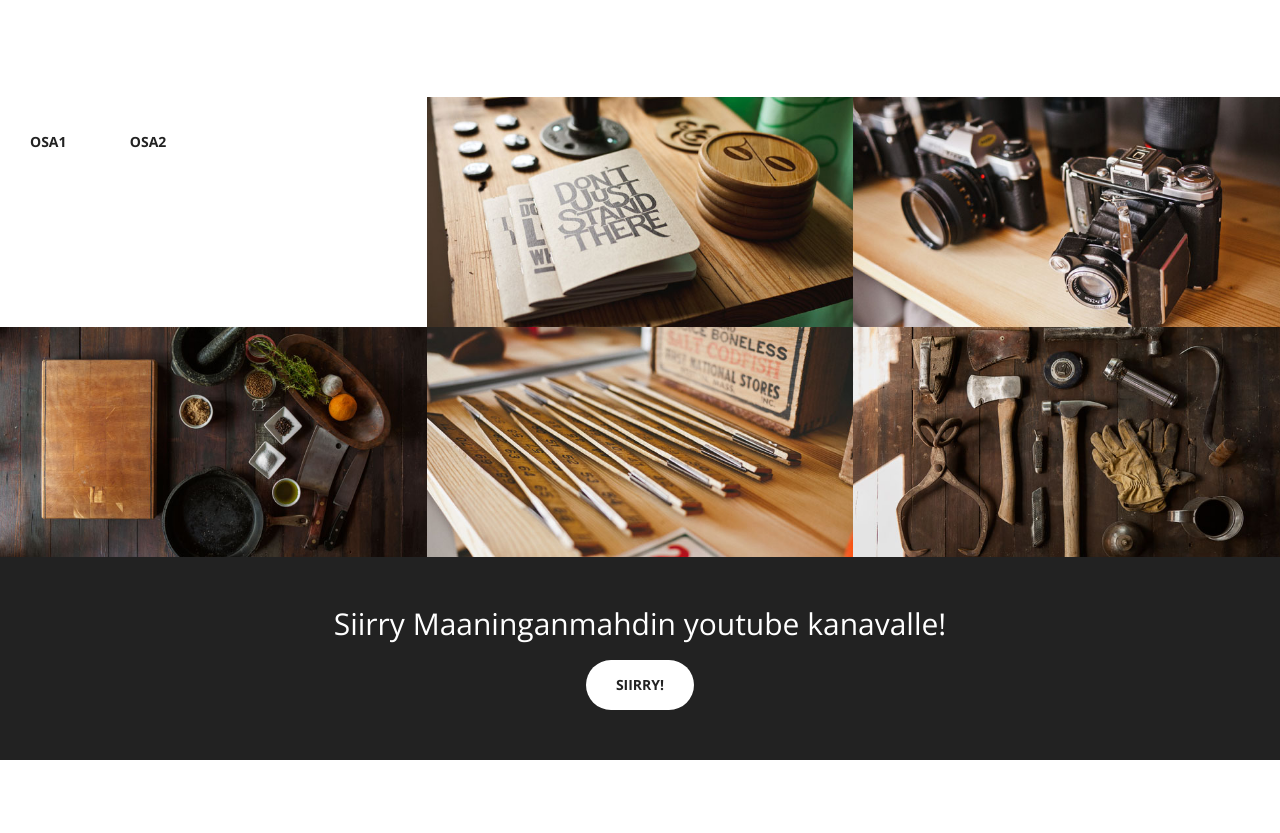
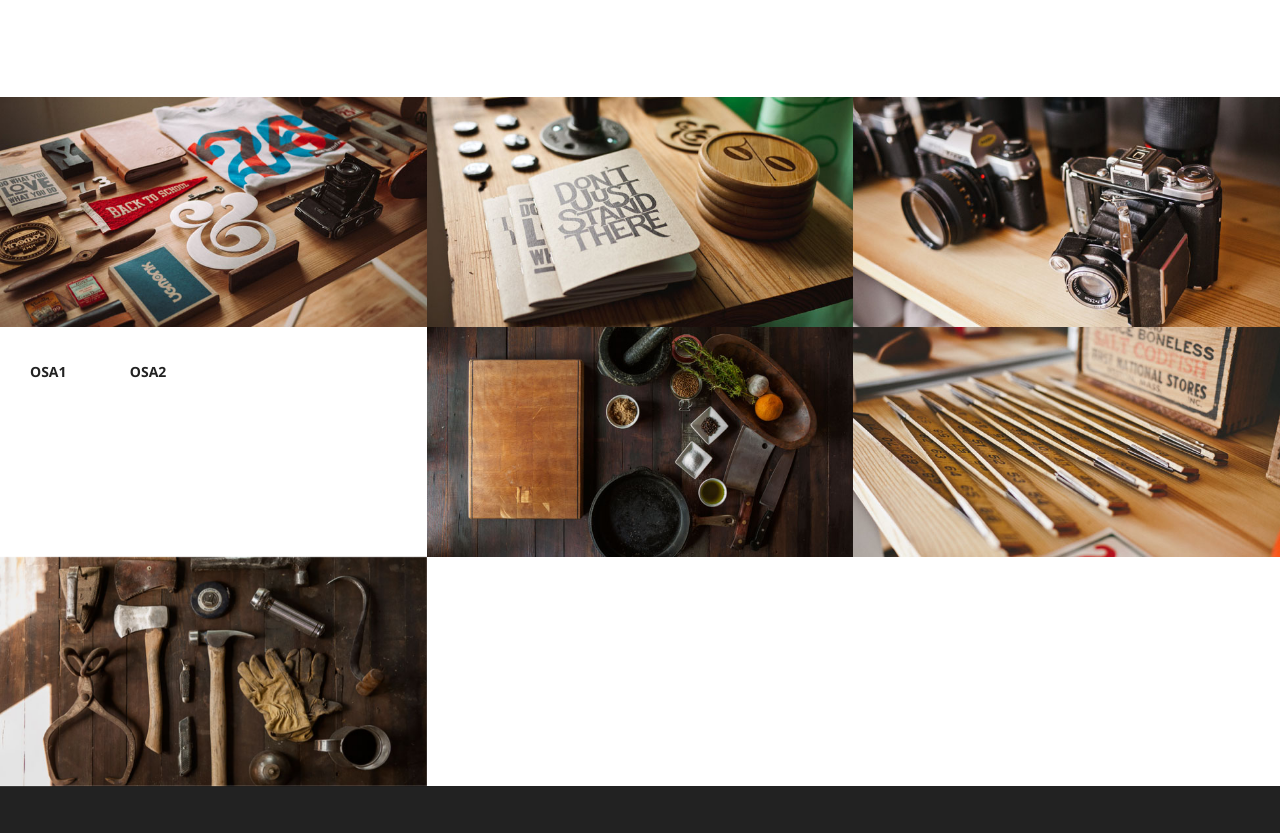
Before and after one commit to Maaninganmahtilive/Maaninganmahtilive.github.io, a website: page index.html in a window 1280 px wide. Shown: the part 1556-2389 px from the top of the page. Drawn offline with nearby package versions, Linux system fonts and the light colour scheme.

Commit message:
Update index.html

```diff
--- a/index.html
+++ b/index.html
@@ -138,8 +138,8 @@
         <div class="container-fluid">
             <div class="row no-gutter popup-gallery">
                 <div class="col-lg-4 col-sm-6">
-                    <a href="img/portfolio/fullsize/MaaninkaAkaa.jpq" class="portfolio-box">
-                        <img src="img/portfolio/thumbnails/MaaninkaAkaa.jpq" class="img-responsive" alt="">
+                    <a href="img/portfolio/fullsize/1.jpg" class="portfolio-box">
+                        <img src="img/portfolio/thumbnails/1.jpg" class="img-responsive" alt="">
                         <div class="portfolio-box-caption">
                             <div class="portfolio-box-caption-content">
                                 <div class="project-category text-faded">
```
